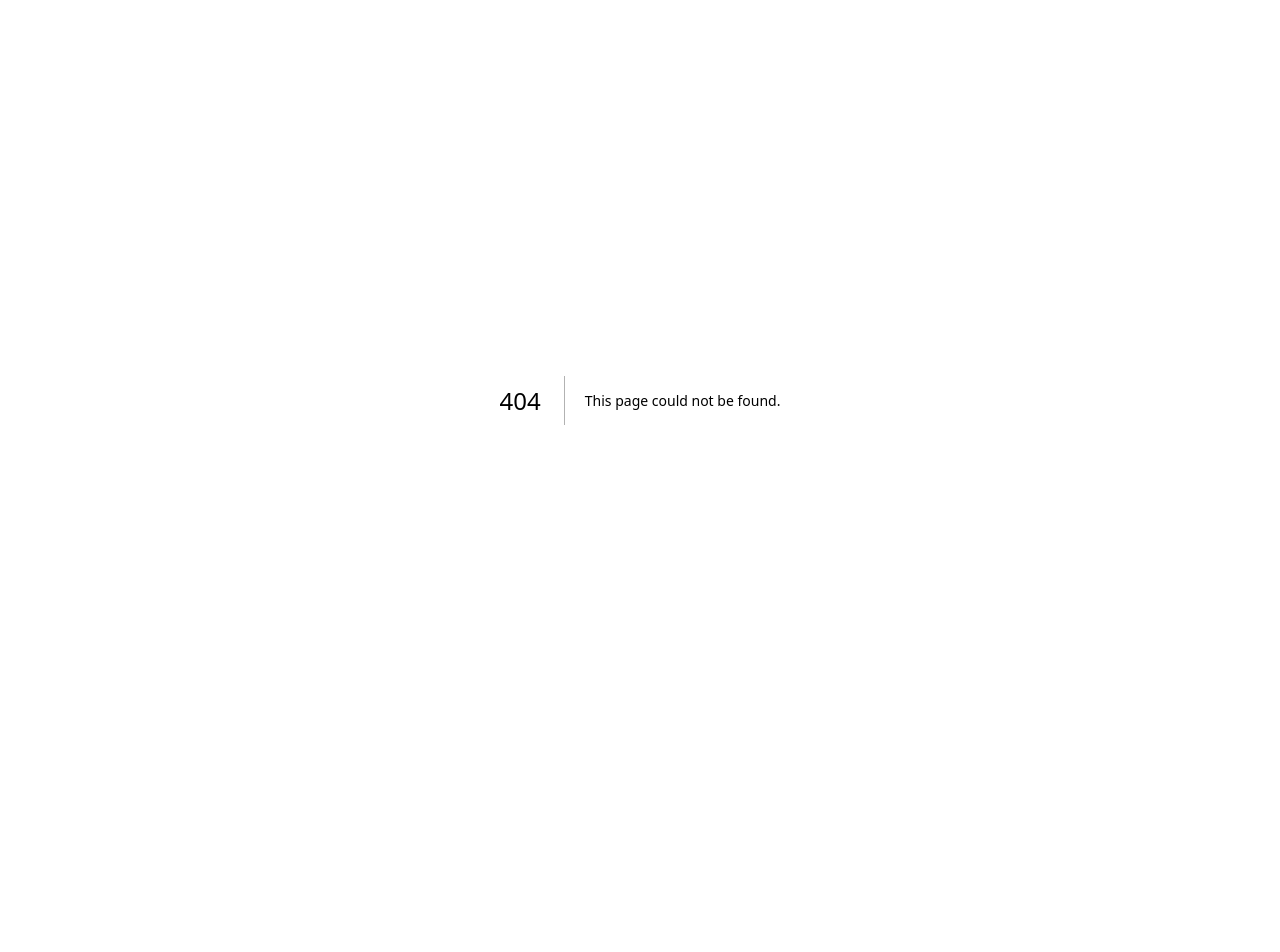
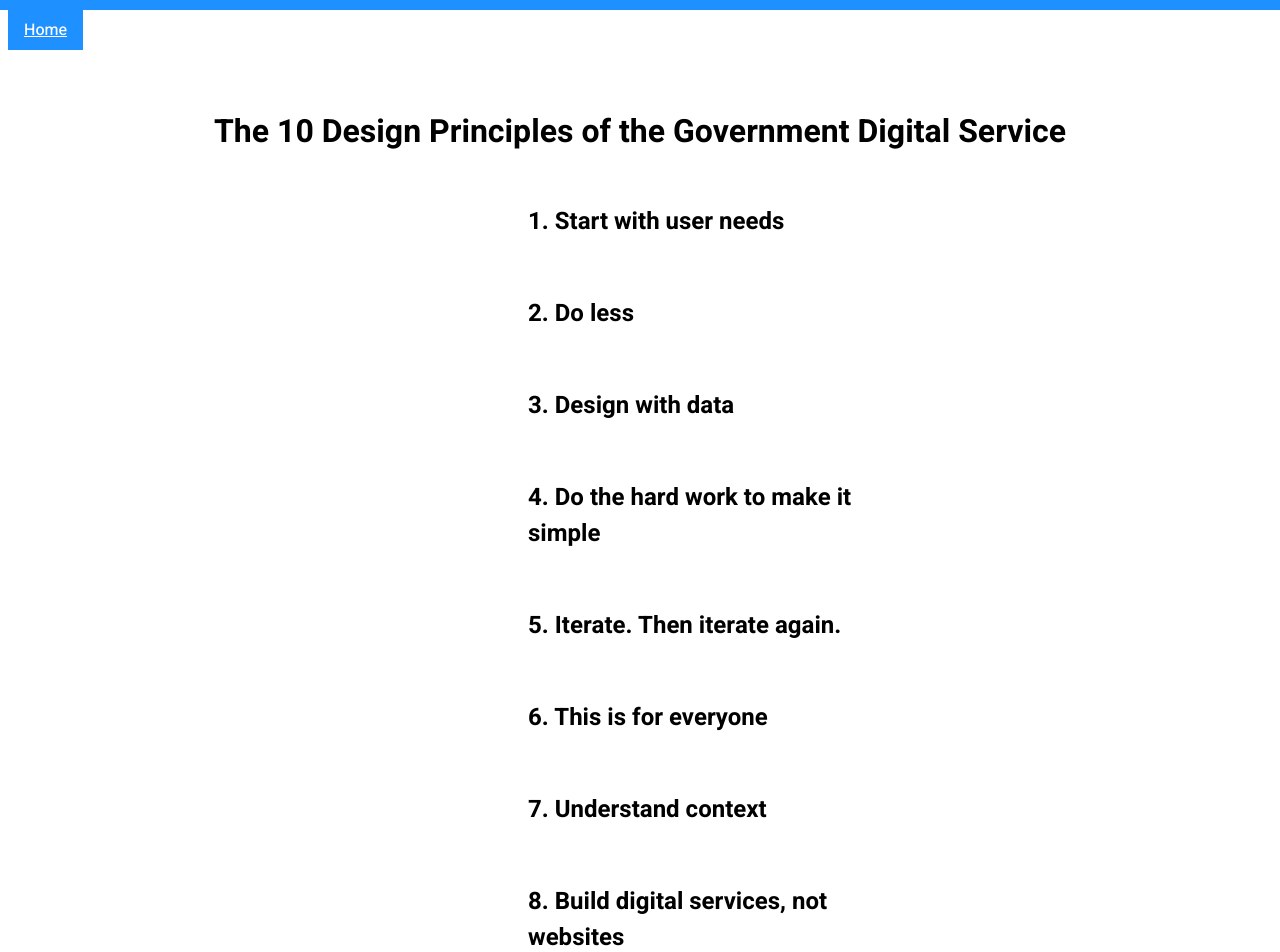
Before and after one commit to ib-rim/blog, a Next.js app: page /posts/gds-principles in a window 1280 px wide. Before the commit this address had no page. Shown: the top 952 px of the page. Before the commit the page ends 800 px from the top, so only its background shows below. Built offline with nearby package versions, Linux system fonts and the light colour scheme.

Commit message:
Add GDS Principles post progress so far

```diff
--- a/src/pages/index.js
+++ b/src/pages/index.js
@@ -17,8 +17,8 @@
                 <nav>
                     <h2 className={styles.subheading}>Blog Posts</h2>
                     <ul className={styles.posts}>
-                        <li><Link href='/' className={styles.postLink}>The 10 Design Principles of the Government Digital Service</Link></li>
-                        <li><Link href='/' className={styles.postLink}>The 15 Principles of Good Service Design</Link></li>
+                        <li><Link href='/posts/gds-principles' className={styles.postLink}>The 10 Design Principles of the Government Digital Service (WIP)</Link></li>
+                        <li><Link href='/' className={styles.postLink}>The 15 Principles of Good Service Design (WIP)</Link></li>
                     </ul>
                 </nav>
             </main>
--- /dev/null
+++ b/src/pages/posts/gds-principles.js
@@ -0,0 +1,82 @@
+import PageWrapper from '@/components/PageWrapper';
+import styles from '@/styles/GDSPrinciples.module.css'
+
+export default function GDSPrinciples() {
+    return (
+        <PageWrapper title='The 10 Design Principles of the Government Digital Service'>
+            <main className={styles.main}>
+                <h1 className={styles.heading}>The 10 Design Principles of the Government Digital Service</h1>
+                <section className={styles.principle}>
+                    <div className={styles.principleExample}></div>
+                    <div>
+                        <h2 className={styles.principleName}>Start with user needs</h2>
+                        <div className={styles.principleText}></div>
+                    </div>
+                </section>
+                <section className={styles.principle}>
+                    <div className={styles.principleExample}></div>
+                    <div>
+                        <h2 className={styles.principleName}>Do less</h2>
+                        <div className={styles.principleText}></div>
+                    </div>
+                </section>
+                <section className={styles.principle}>
+                    <div className={styles.principleExample}></div>
+                    <div>
+                        <h2 className={styles.principleName}>Design with data</h2>
+                        <div className={styles.principleText}></div>
+                    </div>
+                </section>
+                <section className={styles.principle}>
+                    <div className={styles.principleExample}></div>
+                    <div>
+                        <h2 className={styles.principleName}>Do the hard work to make it simple</h2>
+                        <div className={styles.principleText}></div>
+                    </div>
+                </section>
+                <section className={styles.principle}>
+                    <div className={styles.principleExample}></div>
+                    <div>
+                        <h2 className={styles.principleName}>Iterate. Then iterate again.</h2>
+                        <div className={styles.principleText}></div>
+                    </div>
+                </section>
+                <section className={styles.principle}>
+                    <div className={styles.principleExample}></div>
+                    <div>
+                        <h2 className={styles.principleName}>This is for everyone</h2>
+                        <div className={styles.principleText}></div>
+                    </div>
+                </section>
+                <section className={styles.principle}>
+                    <div className={styles.principleExample}></div>
+                    <div>
+                        <h2 className={styles.principleName}>Understand context</h2>
+                        <div className={styles.principleText}></div>
+                    </div>
+                </section>
+                <section className={styles.principle}>
+                    <div className={styles.principleExample}></div>
+                    <div>
+                        <h2 className={styles.principleName}>Build digital services, not websites</h2>
+                        <div className={styles.principleText}></div>
+                    </div>
+                </section>
+                <section className={styles.principle}>
+                    <div className={styles.principleExample}></div>
+                    <div>
+                        <h2 className={styles.principleName}>Be consistent, not uniform</h2>
+                        <div className={styles.principleText}></div>
+                    </div>
+                </section>
+                <section className={styles.principle}>
+                    <div className={styles.principleExample}></div>
+                    <div>
+                        <h2 className={styles.principleName}>Make things open: it makes things better</h2>
+                        <div className={styles.principleText}></div>
+                    </div>
+                </section>
+            </main>
+        </PageWrapper>
+    )
+}
--- /dev/null
+++ b/src/styles/GDSPrinciples.module.css
@@ -0,0 +1,38 @@
+.main {
+    padding: 3em;
+    counter-set: principleNum;
+}
+
+.heading {
+    text-align: center;
+    font-size: 1.75rem;
+}
+
+.principle {
+    display: grid;
+    align-items: center;
+    gap: 2em;
+    margin: 3em 0em;
+}
+
+.principleName::before {
+    counter-increment: principleNum;
+    content: counter(principleNum) ". ";
+}
+
+.principleText {
+    margin-top: 0.5em;
+}
+
+@media (min-width: 800px) {
+
+    .heading {
+        font-size: 2rem;
+    }
+
+    .principle {
+        grid-auto-flow: column;
+        grid-template-columns: 1fr 3fr;
+        margin: 3em 20em;
+    }
+}
```
